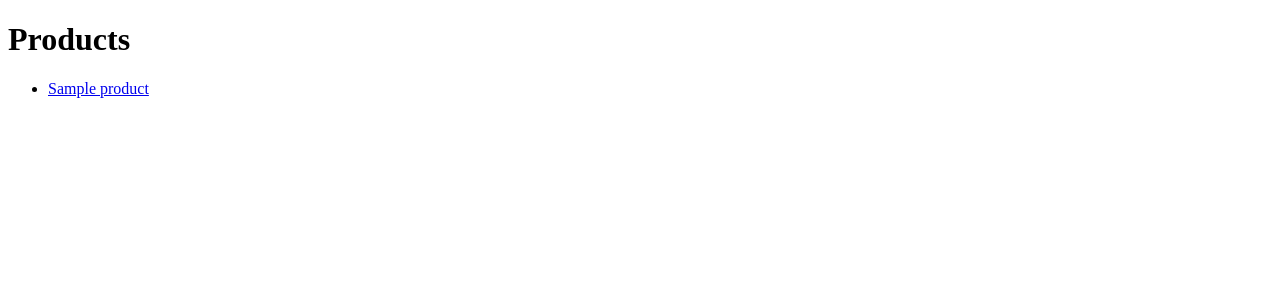
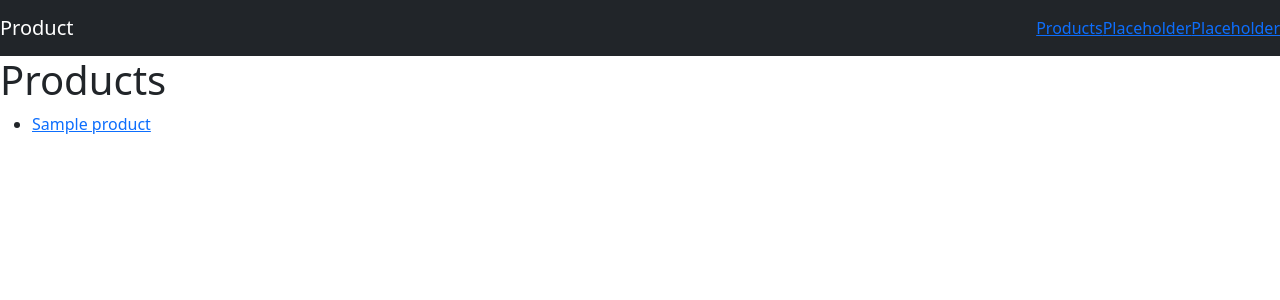
Before and after one commit to jojobeee/schrumpflation-app, a Django app: page / in a window 1280 px wide. Shown: the top 300 px of the page. Run offline with Django 4.2, Linux system fonts and the light colour scheme; tables that the repository leaves empty hold one stand-in row (values such as "Sample post").

Commit message:
add bootstrap and base html

```diff
--- /dev/null
+++ b/product/templates/product/base.html
@@ -0,0 +1,34 @@
+{% load static %}
+<!DOCTYPE html>
+<!--[if lt IE 7]>      <html class="no-js lt-ie9 lt-ie8 lt-ie7"> <![endif]-->
+<!--[if IE 7]>         <html class="no-js lt-ie9 lt-ie8"> <![endif]-->
+<!--[if IE 8]>         <html class="no-js lt-ie9"> <![endif]-->
+<!--[if gt IE 8]>      <html class="no-js"> <!--<![endif]-->
+<html>
+    <head>
+        <meta charset="utf-8">
+        <meta http-equiv="X-UA-Compatible" content="IE=edge">
+        <title>Schrumpflation App</title>
+        <meta name="description" content="">
+        <meta name="viewport" content="width=device-width, initial-scale=1">
+        <link rel="stylesheet" href="https://cdn.jsdelivr.net/npm/bootstrap@5.3.3/dist/css/bootstrap.min.css">
+        <link rel="stylesheet" href="{% static 'product/style.css' %}">
+    </head>
+    <body>
+        <!--[if lt IE 7]>
+            <p class="browsehappy">You are using an <strong>outdated</strong> browser. Please <a href="#">upgrade your browser</a> to improve your experience.</p>
+        <![endif]-->
+        <nav class="navbar navbar-dark bg-dark">
+            <a href="#" class="navbar-brand">Product</a>
+            <div class="navbar">
+                <a class="nav-item" href="{% url 'product:index' %}">Products</a>
+                <a class="nav-item" href="#">Placeholder</a>
+                <a class="nav-item" href="#">Placeholder</a>
+            </div>
+        </nav>
+        {% block body %}
+        {% endblock %}
+
+        <script src="https://cdn.jsdelivr.net/npm/bootstrap@5.3.3/dist/js/bootstrap.bundle.min.js"></script>
+    </body>
+</html>
--- a/product/templates/product/index.html
+++ b/product/templates/product/index.html
@@ -1,3 +1,4 @@
+{% extends 'product/base.html'%}
 <!DOCTYPE html>
 <!--[if lt IE 7]>      <html class="no-js lt-ie9 lt-ie8 lt-ie7"> <![endif]-->
 <!--[if IE 7]>         <html class="no-js lt-ie9 lt-ie8"> <![endif]-->
@@ -10,17 +11,18 @@
         <title>Products</title>
         <meta name="description" content="">
         <meta name="viewport" content="width=device-width, initial-scale=1">
-        <link rel="stylesheet" href="">
     </head>
     <body>
         <!--[if lt IE 7]>
             <p class="browsehappy">You are using an <strong>outdated</strong> browser. Please <a href="#">upgrade your browser</a> to improve your experience.</p>
         <![endif]-->
+      {% block body %}
         <h1>Products</h1>
         <ul>
             {% for product in product_list %}
                 <li><a href="{% url 'product:productDetail' product.id %}">{{ product.name }}</a></li>
             {% endfor %}
         </ul>
+      {% endblock %}
     </body>
 </html>
--- a/product/templates/product/productDetail.html
+++ b/product/templates/product/productDetail.html
@@ -1,3 +1,4 @@
+{% extends 'product/base.html'%}
 <!DOCTYPE html>
 <!--[if lt IE 7]>      <html class="no-js lt-ie9 lt-ie8 lt-ie7"> <![endif]-->
 <!--[if IE 7]>         <html class="no-js lt-ie9 lt-ie8"> <![endif]-->
@@ -10,12 +11,12 @@
         <title>Product Detail</title>
         <meta name="description" content="">
         <meta name="viewport" content="width=device-width, initial-scale=1">
-        <link rel="stylesheet" href="">
     </head>
     <body>
         <!--[if lt IE 7]>
             <p class="browsehappy">You are using an <strong>outdated</strong> browser. Please <a href="#">upgrade your browser</a> to improve your experience.</p>
         <![endif]-->
+        {% block body %}
         <h1>{{product.name}}</h1>
         <p>{{product.brand}}</p>
         <h2>Purchases</h2>
@@ -45,5 +46,6 @@
                 <li>No purchases yet.</li>
             {% endfor %}
         </ul>
+        {% endblock %}
     </body>
 </html>
```
Also changed, not shown: product/static/product/style.css (added).
